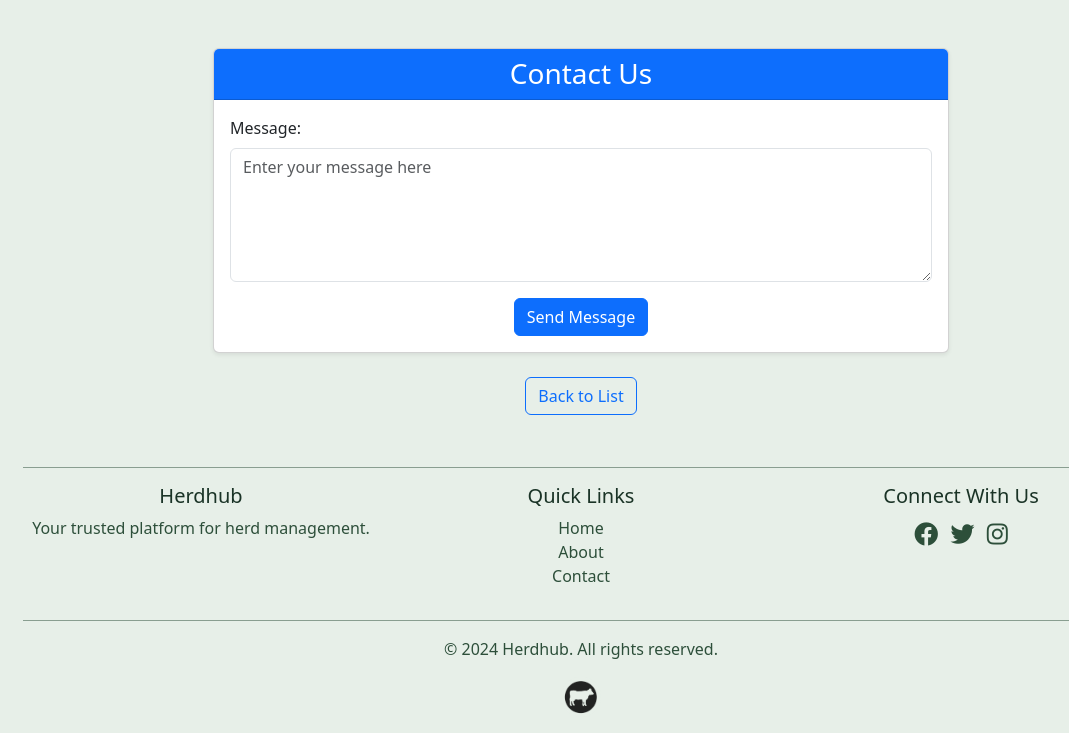
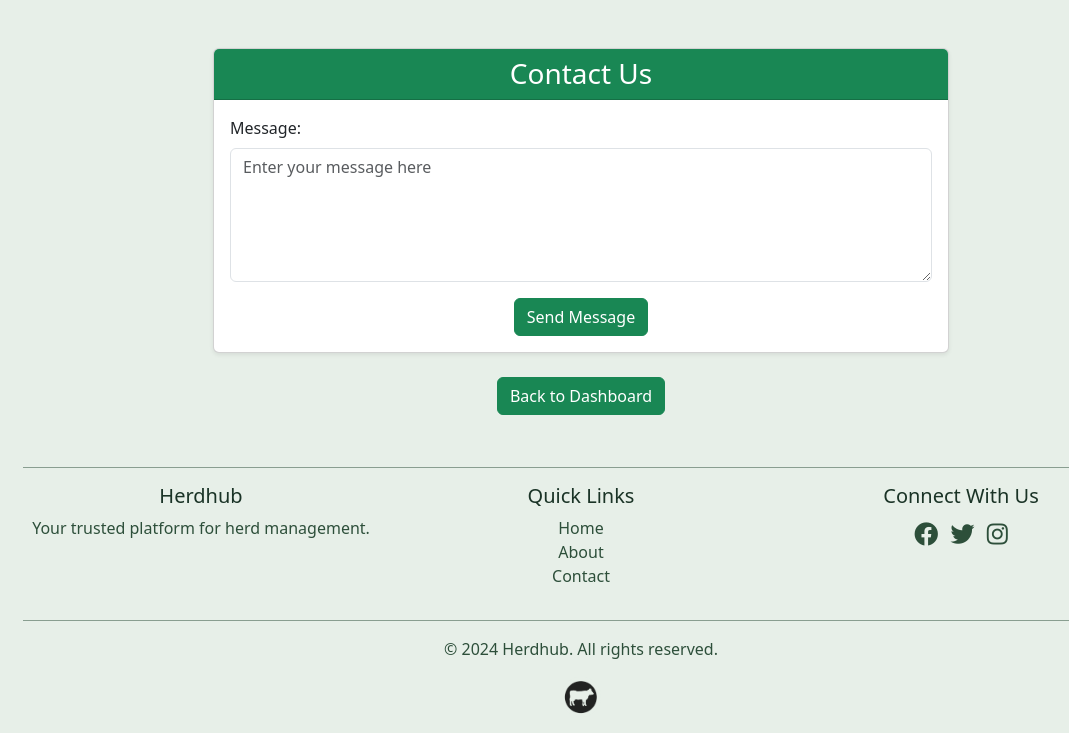
Before and after one commit to cthlbrennan/herdhub, a Django app: page /send_message/ in a window 1280 px wide. Shown: the part 67-800 px from the top of the page, without its empty margins (59-1128 px from the left). Run offline with Django 5.2, Linux system fonts and the light colour scheme; a user stored in the database is signed in.

Commit message:
Add styling to send message page

```diff
--- a/templates/send_message.html
+++ b/templates/send_message.html
@@ -6,7 +6,7 @@
         <div class="row justify-content-center">
             <div class="col-md-8">
                 <div class="card shadow-sm mb-4">
-                    <div class="card-header bg-primary text-white">
+                    <div class="card-header bg-success text-white">
                         <h3 class="text-center mb-0">Contact Us</h3>
                     </div>
                     <div class="card-body">
@@ -17,13 +17,13 @@
                                 <textarea id="message" name="message" class="form-control" rows="5" placeholder="Enter your message here"></textarea>
                             </div>
                             <div class="d-flex justify-content-center mt-3">
-                                <button type="submit" class="btn btn-primary">Send Message</button>
+                                <button type="submit" class="btn btn-success">Send Message</button>
                             </div>
                         </form>
                     </div>
                 </div>
                 <div class="text-center mt-4">
-                    <a href="{% url 'index' %}" class="btn btn-outline-primary">Back to List</a>
+                    <a href="{% url 'index' %}" class="btn btn-success">Back to Dashboard</a>
                 </div>
             </div>
         </div>
```
